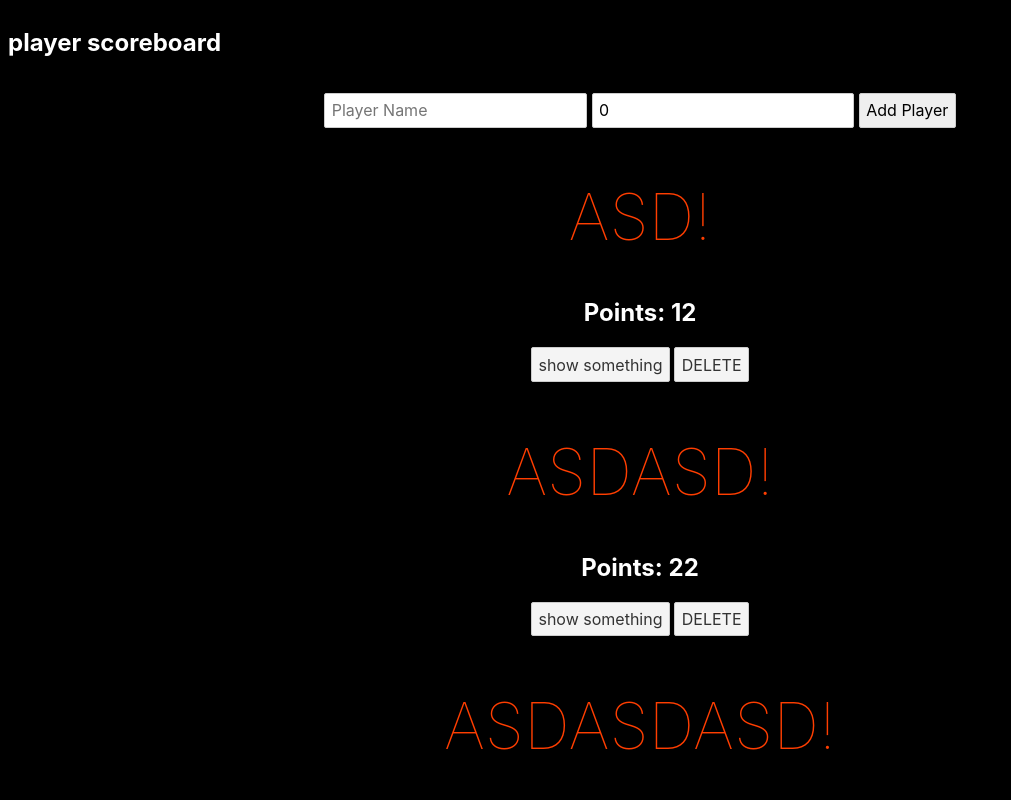
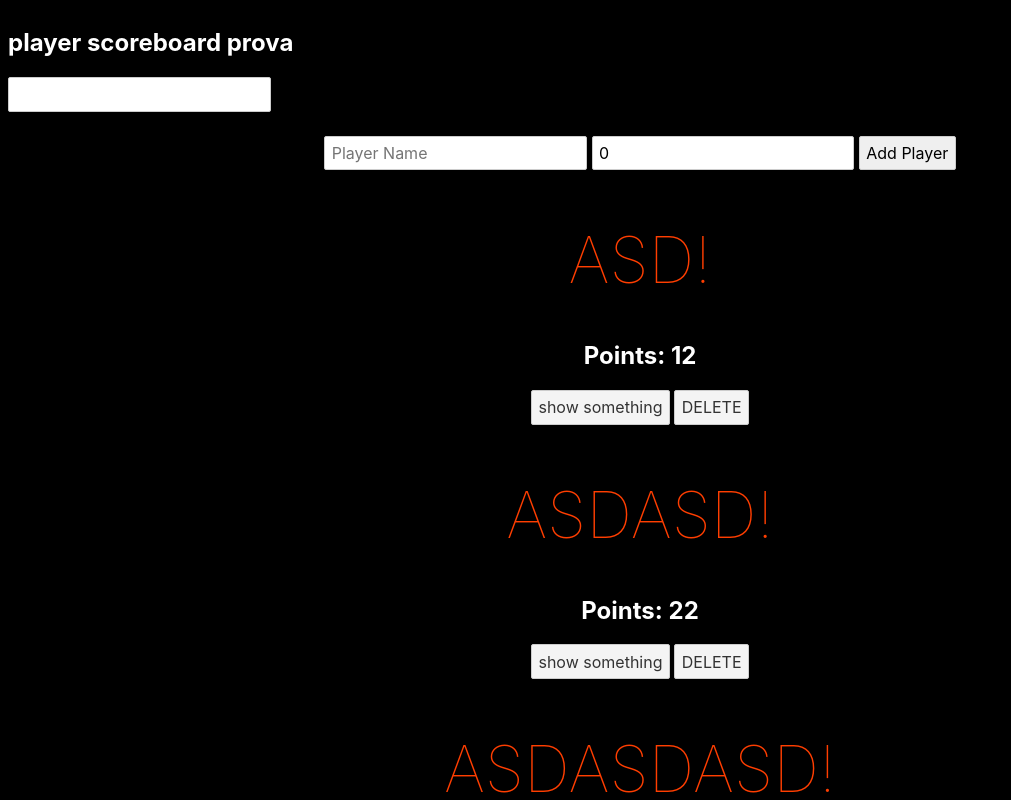
Before and after one commit to SimoneTedesco/launch-countdown-timer-main, a Svelte app: page / in a window 1280 px wide. Shown: the top 800 px of the page, without its empty margins (0-1011 px from the left). Built offline with nearby package versions, Linux system fonts and the light colour scheme.

Commit message:
tried on:input

```diff
--- a/src/Navbar.svelte
+++ b/src/Navbar.svelte
@@ -1,3 +1,12 @@
+<script>
+  let inputValue = "prova"
+  const handleInput = ({target}) => {
+    inputValue = target.value
+  }
+
+</script>
+
 <nav class="navbar">
-  <h1>player scoreboard</h1>
+  <h1>player scoreboard {inputValue}</h1>
+  <input type="text" on:input={handleInput}>
 </nav>
```
